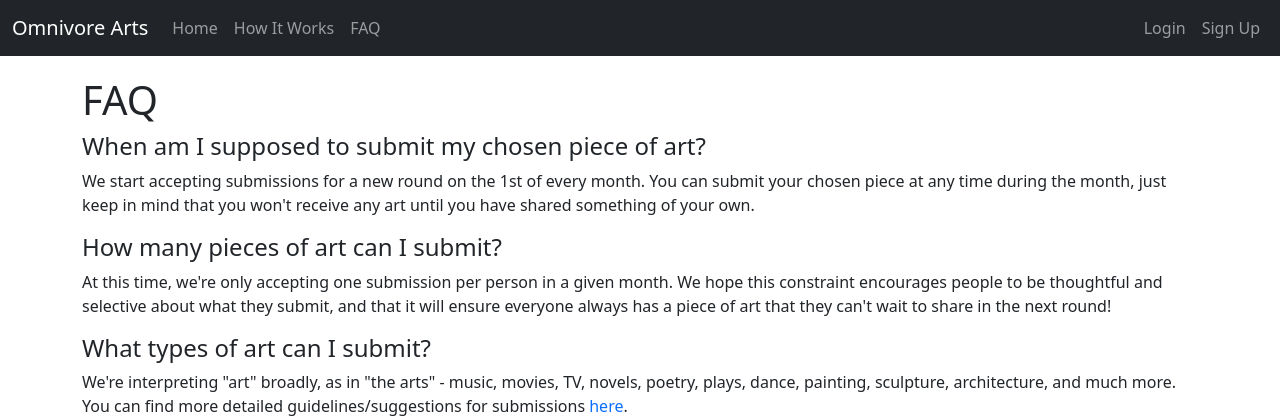
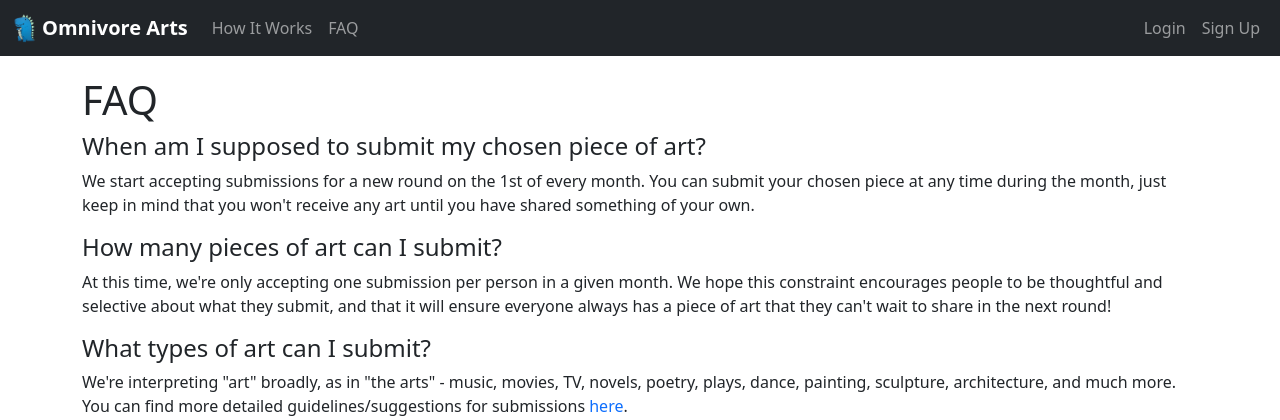
Before and after one commit to Jonathan-Heaney/omnivore, a Django app: page /faq in a window 1280 px wide. Shown: the top 420 px of the page. Run offline with Django 5.2, Linux system fonts and the light colour scheme.

Commit message:
Add navbar brand Oliver

```diff
--- a/static/css/styles.css
+++ b/static/css/styles.css
@@ -89,3 +89,20 @@ a {
     font-size: 1.5rem;
   }
 }
+
+/* Custom styles for the navbar */
+.navbar-brand {
+  font-weight: bold;
+}
+
+@media (max-width: 991.98px) {
+  .navbar-nav .nav-item {
+    text-align: center;
+  }
+}
+
+.navbar-oliver {
+  height: 30px; /* Adjust the height as needed */
+  width: auto;
+  vertical-align: top;
+}
--- a/templates/base.html
+++ b/templates/base.html
@@ -13,15 +13,12 @@
 <body>
     <nav class="navbar navbar-expand-lg navbar-dark bg-dark">
         <div class="container-fluid">
-            <a class="navbar-brand" href="/home">Omnivore Arts</a>
+            <a class="navbar-brand" href="/home"><img src="{% static 'images/oliver-no-bg.png' %}" alt="Oliver the Omnivore" class="navbar-oliver"> Omnivore Arts</a>
             <button class="navbar-toggler" type="button" data-bs-toggle="collapse" data-bs-target="#navbarNav" aria-controls="navbarNav" aria-expanded="false" aria-label="Toggle navigation">
                 <span class="navbar-toggler-icon"></span>
             </button>
             <div class="collapse navbar-collapse" id="navbarNav">
                 <ul class="navbar-nav me-auto">
-                    <li class="nav-item">
-                        <a href="/home" class="nav-link">Home</a>
-                    </li>
                     <li class="nav-item">
                         <a href="/how-it-works" class="nav-link">How It Works</a>
                     </li>
```
